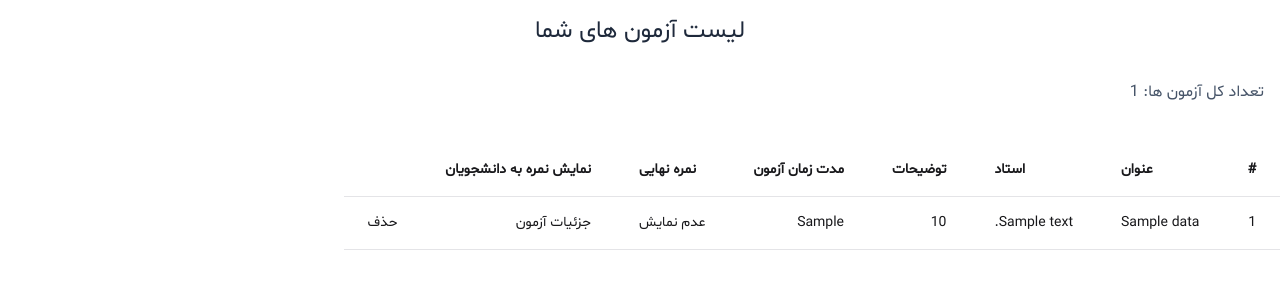
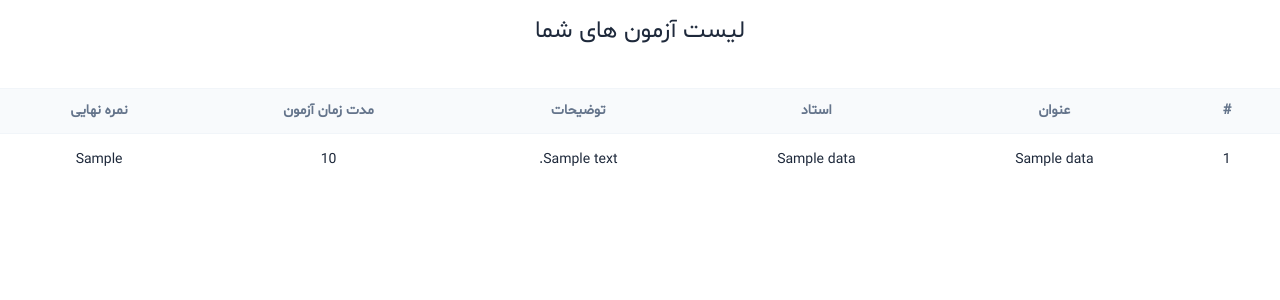
Before and after one commit to AmirHossein-z/online-exam, a PHP site: the page made by views/dashboard/ExamIndexView.php in a window 1280 px wide. Shown: the top 300 px of the page. Run offline with PHP 8.4, Linux system fonts and the light colour scheme; the visitor is signed in with stand-in values (Sample User, id 1); the template is opened without the code that fills it: most values are stand-ins (such as "Sample title", 1, 10 or a date in 2020); some libraries are stand-ins or nearby versions.

Commit message:
fix exam bugs

```diff
--- a/app/router.php
+++ b/app/router.php
@@ -214,8 +214,9 @@
                         call_user_func_array([$object, $middleware_action], $param);
                     }
                 }
-
-                $params = (array) explode('/', $matches[0])[3];
+                $params = (array) explode('/', $matches[0]);
+                if(isset($params[3]))
+                    $params = (array) explode('/', $matches[0])[3];
                 require 'app/controllers/' . $route['controller'] . '.php';
                 $object = new $route['controller']();
                 call_user_func_array([$object, $route['action']], $params);
--- a/index.php
+++ b/index.php
@@ -1,9 +1,4 @@
 <?php
-
-error_reporting(E_ALL & E_STRICT);
-ini_set('display_errors', '1');
-ini_set('log_errors', '0');
-ini_set('error_log', './');
 
 require "app/core/config.php";
 require "app/core/Controller.php";
--- a/views/dashboard/ExamIndexView.php
+++ b/views/dashboard/ExamIndexView.php
@@ -1,90 +1,115 @@
 <div>
     <h1 class="block text-blueGray-800 text-2xl text-center my-4 transition-all duration-300 cursor-pointer">لیست آزمون های شما</h1>
 </div>
-<?php if (count($data) > 0) { ?>
-    <h2
-        class="block text-right text-blueGray-600 text-base text-center my-4 transition-all duration-300 cursor-pointer p-4">
-        تعداد کل آزمون ها: <span>
-            <?php
-            echo count($data); ?>
-        </span>
-    </h2>
     <!-- Table of exam properties -->
-            <div class="flex flex-col">
-  <div class="overflow-x-auto sm:-mx-6 lg:-mx-8">
-    <div class="py-2 inline-block min-w-full sm:px-6 lg:px-8">
-      <div class="overflow-x-auto">
-        <table class="min-w-full">
-          <thead class="border-b">
+        <table class="items-center w-full bg-transparent border-collapse">
+          <thead class="text-center">
             <tr>
-              <th scope="col" class="text-sm font-medium text-gray-900 px-6 py-4 text-left">
+              <th scope="col" class="px-6 bg-blueGray-50 text-blueGray-500 align-middle border border-solid border-blueGray-100 py-3 text-sm uppercase border-l-0 border-r-0 whitespace-nowrap font-semibold">
                 #
               </th>
-              <th scope="col" class="text-sm font-medium text-gray-900 px-6 py-4 text-left">
+              <th scope="col" class="px-6 bg-blueGray-50 text-blueGray-500 align-middle border border-solid border-blueGray-100 py-3 text-sm uppercase border-l-0 border-r-0 whitespace-nowrap font-semibold">
                 عنوان
               </th>
-              <th scope="col" class="text-sm font-medium text-gray-900 px-6 py-4 text-left">
+              <th scope="col" class="px-6 bg-blueGray-50 text-blueGray-500 align-middle border border-solid border-blueGray-100 py-3 text-sm uppercase border-l-0 border-r-0 whitespace-nowrap font-semibold">
                 استاد
               </th>
-              <th scope="col" class="text-sm font-medium text-gray-900 px-6 py-4 text-left">
+              <th scope="col" class="px-6 bg-blueGray-50 text-blueGray-500 align-middle border border-solid border-blueGray-100 py-3 text-sm uppercase border-l-0 border-r-0 whitespace-nowrap font-semibold">
                 توضیحات
               </th>
-              <th scope="col" class="text-sm font-medium text-gray-900 px-6 py-4 text-left">
+              <th scope="col" class="px-6 bg-blueGray-50 text-blueGray-500 align-middle border border-solid border-blueGray-100 py-3 text-sm uppercase border-l-0 border-r-0 whitespace-nowrap font-semibold">
                 مدت زمان آزمون
               </th>
-              <th scope="col" class="text-sm font-medium text-gray-900 px-6 py-4 text-left">
+              <th scope="col" class="px-6 bg-blueGray-50 text-blueGray-500 align-middle border border-solid border-blueGray-100 py-3 text-sm uppercase border-l-0 border-r-0 whitespace-nowrap font-semibold">
                 نمره نهایی
               </th>
-              <th scope="col" class="text-sm font-medium text-gray-900 px-6 py-4 text-left">
+              <!-- <th scope="col" class="px-6 bg-blueGray-50 text-blueGray-500 align-middle border border-solid border-blueGray-100 py-3 text-sm uppercase border-l-0 border-r-0 whitespace-nowrap font-semibold">
                 نمایش نمره به دانشجویان
-              </th>
-              <?php if ($_SESSION['type'] === MASTER) { ?>
+              </th> -->
+              <?php
+              if ($_SESSION['type'] === STUDENT) {
+                ?>
+                   <th scope="col" class="px-6 bg-blueGray-50 text-blueGray-500 align-middle border border-solid border-blueGray-100 py-3 text-sm uppercase border-l-0 border-r-0 whitespace-nowrap font-semibold">
+                      زمان شروع آزمون
+                   </th>
+                   <th scope="col" class="px-6 bg-blueGray-50 text-blueGray-500 align-middle border border-solid border-blueGray-100 py-3 text-sm uppercase border-l-0 border-r-0 whitespace-nowrap font-semibold">
+                    شرکت در آزمون
+                    </th>
+              <?php }
+              if ($_SESSION['type'] === MASTER) { ?>
 
-              <th scope="col" class="text-sm font-medium text-gray-900 px-6 py-4 text-left">
+              <th scope="col" class="px-6 bg-blueGray-50 text-blueGray-500 align-middle border border-solid border-blueGray-100 py-3 text-sm uppercase border-l-0 border-r-0 whitespace-nowrap font-semibold">
                 ویرایش آزمون
               </th>
-              <th scope="col" class="text-sm font-medium text-gray-900 px-6 py-4 text-left">
+              <th scope="col" class="px-6 bg-blueGray-50 text-blueGray-500 align-middle border border-solid border-blueGray-100 py-3 text-sm uppercase border-l-0 border-r-0 whitespace-nowrap font-semibold">
                 حذف
               </th>
-              <?php }
-              else if ($_SESSION['type'] === STUDENT) {
-                ?>
-              <p>ss</p>
-              <? } ?>
+              <?php } ?>
             </tr>
           </thead>
           <tbody>
               <!-- print every row of table -->
-            <?php foreach($data as $d) {?>
-
-            <tr class="bg-white border-b">
-              <td class="px-6 py-4 whitespace-nowrap text-sm font-medium text-gray-900"><?= $d['exam_id']; ?></td>
-              <td class="text-sm text-gray-900 font-light px-6 py-4 whitespace-nowrap">
+            <?php
+            $i = 1;
+            foreach ($data as $d) {
+              ?>
+              ‌‌‌
+            <tr class="bg-white">
+              <td class="border-t-0 px-6 align-middle border-l-0 border-r-0 text-sm text-center whitespace-nowrap p-4 text-blueGray-800"><?= $i++; ?></td>
+              <td class="border-t-0 px-6 align-middle border-l-0 border-r-0 text-sm text-center whitespace-nowrap p-4 text-blueGray-800">
                 <?= $d['title']; ?>
 
               </td>
-              <td class="text-sm text-gray-900 font-light px-6 py-4 whitespace-nowrap">
+              <td class="border-t-0 px-6 align-middle border-l-0 border-r-0 text-sm text-center whitespace-nowrap p-4 text-blueGray-800">
+                <?= $d['name'] ?>
+              </td>
+              <td class="border-t-0 px-6 align-middle border-l-0 border-r-0 text-sm text-center whitespace-nowrap p-4 text-blueGray-800">
                 <?= $d['description']; ?>
               </td>
-              <td class="text-sm text-gray-900 font-light px-6 py-4 whitespace-nowrap">
+              <td class="border-t-0 px-6 align-middle border-l-0 border-r-0 text-sm text-center whitespace-nowrap p-4 text-blueGray-800">
                 <?= $d['duration']; ?>
               </td>
-              <td class="text-sm text-gray-900 font-light px-6 py-4 whitespace-nowrap">
+              <td class="border-t-0 px-6 align-middle border-l-0 border-r-0 text-sm text-center whitespace-nowrap p-4 text-blueGray-800">
               <?= $d['final_grade']; ?>
               </td>
-              <td class="text-sm text-gray-900 font-light px-6 py-4 whitespace-nowrap">
-              <?php if ($d['show_grade'] == 1)
-                echo 'نمایش'; else echo 'عدم نمایش'; ?>
+              <!-- <td class="border-t-0 px-6 align-middle border-l-0 border-r-0 text-sm text-center whitespace-nowrap p-4 text-blueGray-800">
+              <?php /*if ($d['show_grade'] == 1)
+                echo 'نمایش';
+              else
+                echo 'عدم نمایش'; */?>
+              </td> -->
+
+              <?php
+              if ($_SESSION['type'] === MASTER) { ?>
+
+              <td>
+              <a class="bg-lightBlue-500 text-white text-sm px-2 py-1 rounded ml-3 cursor-pointer" href="<?= URL . 'dashboard/exam_edit/' . $d['exam_id']; ?>" target="_blank">جزئیات آزمون</a>
               </td>
-              <td class="text-sm text-gray-900 font-light px-6 py-4 whitespace-nowrap">
-              <a href="<?= URL . 'dashboard/exam_edit/' . $d['exam_id']; ?>" target="_blank">جزئیات آزمون</a>
-              </td>
-              <td class="text-sm text-gray-900 font-light px-6 py-4 whitespace-nowrap">
+
+              <td>
               <form action="<?= URL . 'dashboard/exam_delete/' . $d['exam_id'] ?>"
                     method="post">
-                    <input type="hidden" name="exam_id" value="<?= $d['exam_id']?>">
-                <button type="submit">حذف</button>
+                    <input type="hidden" name="exam_id" value="<?= $d['exam_id'] ?>">
+                <button type="submit">
+                  <a class="bg-blueGray-600 text-sm px-2 py-1 rounded ml-3 text-blueGray-100">حذف</a>
+                </button>
               </form>
+              </td>
+            <?php } ?>
+
+            <?php
+              if ($_SESSION['type'] === STUDENT) { ?>
+
+              <td class="border-t-0 px-6 align-middle border-l-0 border-r-0 text-sm text-center whitespace-nowrap p-4 text-blueGray-800">
+              <a href="<?= URL . 'dashboard/exam_edit/' . $d['exam_id']; ?>" target="_blank"><?= $d['']?> دقیقه</a>
+              </td>
+
+              <td class="border-t-0 px-6 align-middle border-l-0 border-r-0 text-sm text-center whitespace-nowrap p-4 text-blueGray-800">
+              <a href="<?= URL . 'dashboard/exam_edit/' . $d['exam_id']; ?>" target="_blank">شرکت در آزمون</a>
+              </td>
+
+              <?php } ?>
+
             </tr>
             <?php } ?>
 
@@ -94,5 +119,3 @@
     </div>
   </div>
 </div>
-
-    <?php } ?>
--- a/views/dashboard/addExamView.php
+++ b/views/dashboard/addExamView.php
@@ -1,3 +1,7 @@
+<?php
+var_dump($data);
+exit;
+?>
 <div class="flex-auto px-4 lg:px-10 py-10 pt-0 w-full bg-blueGray-800">
     <form action="<?php
     if (isset($data[0]['exam_id']))
--- a/views/dashboard/listExamsView.php
+++ b/views/dashboard/listExamsView.php
@@ -23,8 +23,6 @@
             <th
                 class="px-6 bg-blueGray-50 text-blueGray-500 align-middle border border-solid border-blueGray-100 py-3 text-sm uppercase border-l-0 border-r-0 whitespace-nowrap font-semibold">
                 وضعیت</th>
-
-                <th>شرکت در آزمون</th>
         </tr>
     </thead>
     <tbody>
--- a/views/dashboard/participateExamView.php
+++ b/views/dashboard/participateExamView.php
@@ -5,9 +5,9 @@
             <?php echo count($data['questions_info']); ?>
         </span>
     </h2>
-
     <form class="max-w-4xl mx-auto" method="POST" action="<?php echo URL . 'dashboard/test_action' ?>">
-        <div class="grid grid-cols-2 gap-6 p-2">
+    <input type="hidden" name="exam_id" value="<?= $data['exam_id']; ?>">
+    <div class="grid grid-cols-2 gap-6 p-2">
             <?php foreach ($data['questions_info'] as $question) { ?>
                 <div class="grid items-center border border-blueGray-200 rounded p-4 shadow-md">
                     <div class="flex justify-between items-center my-2">
```
Also changed, not shown: app/controllers/examController.php (+14 -4 lines), app/controllers/questionController.php (+9 -1 lines), app/models/examModel.php (+18 -3 lines), app/models/exam_masterModel.php (+10 -0 lines).
